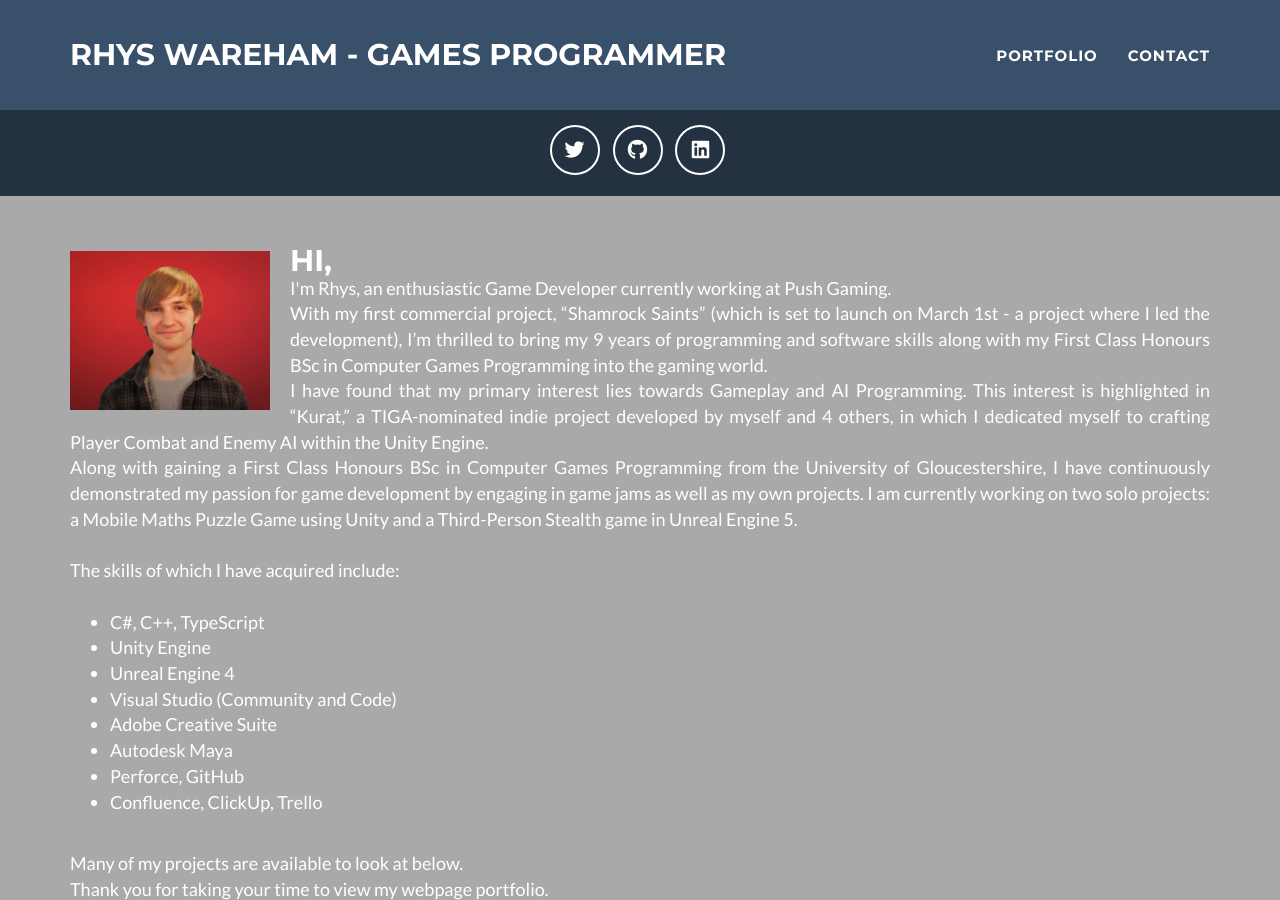
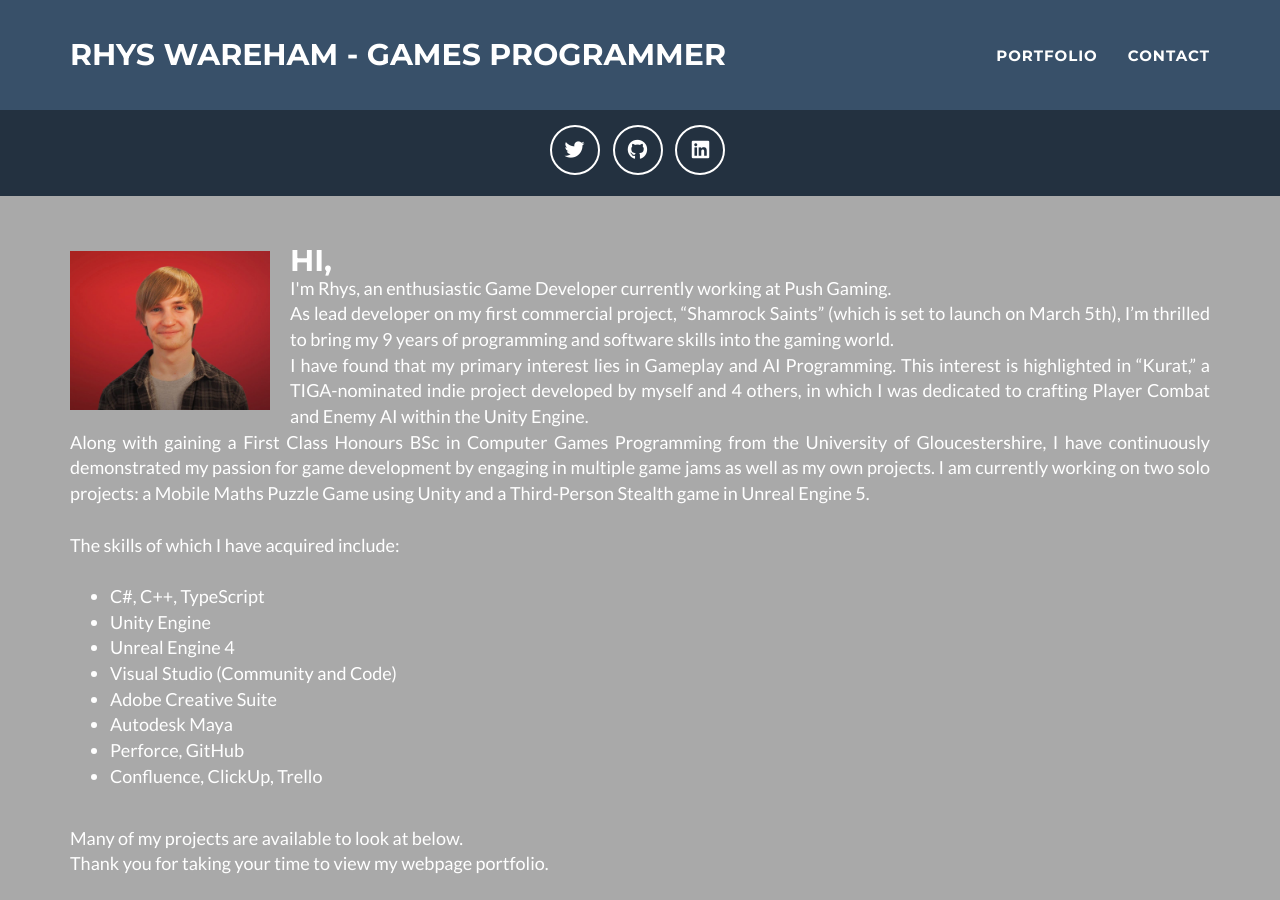
Before and after one commit to RhysWareham/rhyswareham.github.io, a Jekyll site: the page built from index.html, in a window 1280 px wide and 900 px high. Built offline with Jekyll 4.4.1, drawn with Linux system fonts in a browser that asks for light colours; nearby versions of some CDN libraries.

Commit message:
Update header.html

```diff
--- a/_includes/header.html
+++ b/_includes/header.html
@@ -8,9 +8,9 @@
                         <span class="name">Hi,</span>
                         <span class="skills">
                             I'm Rhys, an enthusiastic Game Developer currently working at Push Gaming.<br>
-                            With my first commercial project, “Shamrock Saints” (which is set to launch on March 1st - a project where I led the development), I’m thrilled to bring my 9 years of programming and software skills along with my First Class Honours BSc in Computer Games Programming into the gaming world.<br>
-			    I have found that my primary interest lies towards Gameplay and AI Programming. This interest is highlighted in “Kurat,” a TIGA-nominated indie project developed by myself and 4 others, in which I dedicated myself to crafting Player Combat and Enemy AI within the Unity Engine.<br>
-                            Along with gaining a First Class Honours BSc in Computer Games Programming from the University of Gloucestershire, I have continuously demonstrated my passion for game development by engaging in game jams as well as my own projects. I am currently working on two solo projects: a Mobile Maths Puzzle Game using Unity and a Third-Person Stealth game in Unreal Engine 5.<br><br>
+                            As lead developer on my first commercial project, “Shamrock Saints” (which is set to launch on March 5th), I’m thrilled to bring my 9 years of programming and software skills into the gaming world.<br>
+			    I have found that my primary interest lies in Gameplay and AI Programming. This interest is highlighted in “Kurat,” a TIGA-nominated indie project developed by myself and 4 others, in which I was dedicated to crafting Player Combat and Enemy AI within the Unity Engine.<br>
+                            Along with gaining a First Class Honours BSc in Computer Games Programming from the University of Gloucestershire, I have continuously demonstrated my passion for game development by engaging in multiple game jams as well as my own projects. I am currently working on two solo projects: a Mobile Maths Puzzle Game using Unity and a Third-Person Stealth game in Unreal Engine 5.<br><br>
 			    The skills of which I have acquired include: <br><br>
                             <ul>
                                 <li>C#, C++, TypeScript</li>
```
